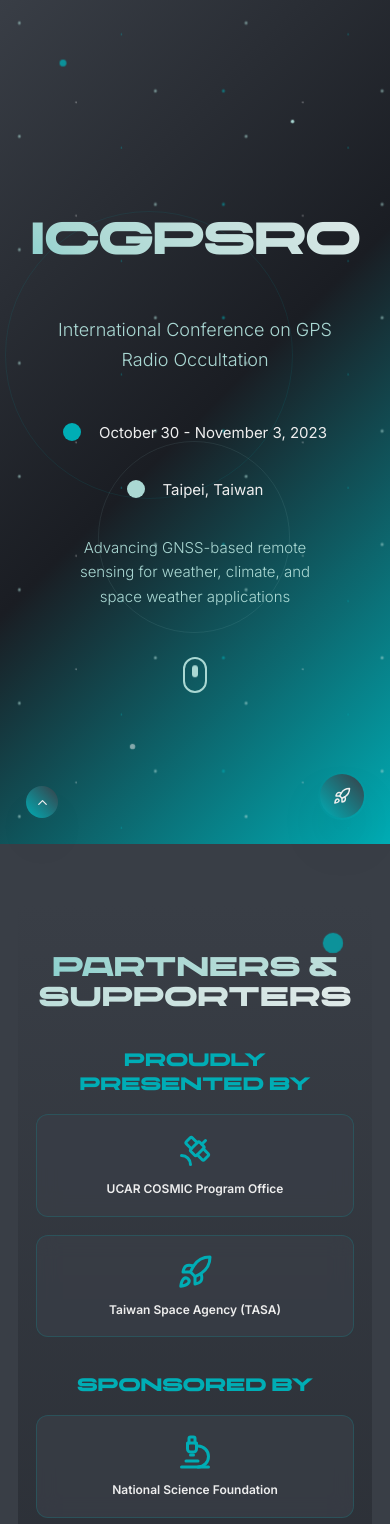
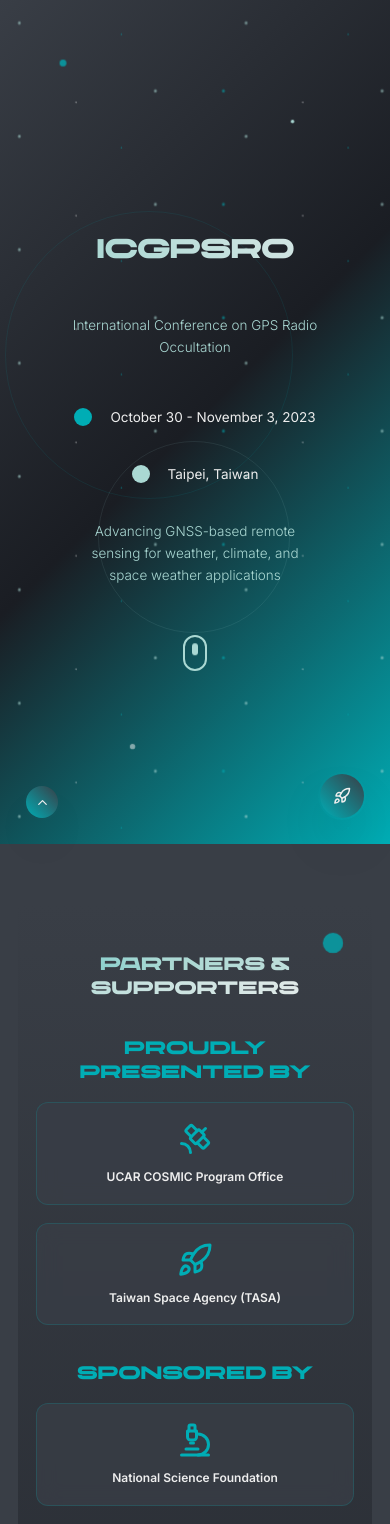
Before and after one commit to ncchen99/ICGPSRO, a React (Vite) app: page / in a window 390 px wide. Shown: the top 1524 px of the page. Built offline with nearby package versions, Linux system fonts and the light colour scheme.

Commit message:
🌸 調整多個元件的字體大小以提升響應式設計，包括 Agenda、Banner、ConferenceIntro、FAQ、Host、Join 和 Speakers 元件，改善整體視覺效果。

```diff
--- a/src/components/Agenda.jsx
+++ b/src/components/Agenda.jsx
@@ -362,7 +362,7 @@ const Agenda = () => {
                     viewport={{ once: true }}
                     className="text-center mb-16"
                 >
-                    <h2 className="font-chaney text-4xl md:text-5xl lg:text-6xl text-dark-space mb-6">
+                    <h2 className="font-chaney text-2xl sm:text-3xl md:text-4xl lg:text-5xl xl:text-6xl text-dark-space mb-6">
                         Conference <span className="text-cosmic-teal">Agenda</span>
                     </h2>
                     <div className="w-24 h-1 bg-cosmic-teal mx-auto mb-8"></div>
--- a/src/components/Banner.jsx
+++ b/src/components/Banner.jsx
@@ -35,7 +35,7 @@ const Banner = ({ lenis }) => {
                             initial={{ opacity: 0, scale: 0.8 }}
                             animate={{ opacity: 1, scale: 1 }}
                             transition={{ duration: 1, delay: 0.2 }}
-                            className="font-chaney text-6xl md:text-7xl lg:text-8xl xl:text-9xl text-cosmic-white leading-tight tracking-tight nebula-text mb-16"
+                            className="font-chaney text-4xl sm:text-5xl md:text-6xl lg:text-7xl xl:text-8xl 2xl:text-9xl text-cosmic-white leading-tight tracking-tight nebula-text mb-16"
                         >
                             ICGPSRO
                         </motion.h1>
@@ -46,7 +46,7 @@ const Banner = ({ lenis }) => {
                             transition={{ duration: 1, delay: 0.4 }}
                             className="space-y-8 mb-16 px-8"
                         >
-                            <h2 className="font-space text-2xl md:text-3xl lg:text-4xl text-stellar-mint font-light leading-relaxed">
+                            <h2 className="font-space text-lg sm:text-xl md:text-2xl lg:text-3xl xl:text-4xl text-stellar-mint font-light leading-relaxed">
                                 International Conference on GPS Radio Occultation
                             </h2>
                         </motion.div>
@@ -60,7 +60,7 @@ const Banner = ({ lenis }) => {
                         className="space-y-12 mb-24 px-12"
                     >
                         {/* Date and location */}
-                        <div className="flex flex-col md:flex-row justify-center items-center gap-12 text-xl md:text-2xl font-space">
+                        <div className="flex flex-col md:flex-row justify-center items-center gap-12 text-lg md:text-xl lg:text-2xl font-space">
                             <div className="flex items-center space-x-6">
                                 <div className="w-6 h-6 bg-cosmic-teal rounded-full"></div>
                                 <span className="text-cosmic-white">October 30 - November 3, 2023</span>
@@ -73,7 +73,7 @@ const Banner = ({ lenis }) => {
 
                         {/* Description */}
                         <div className="max-w-4xl mx-auto px-8">
-                            <p className="text-xl md:text-2xl text-stellar-mint leading-relaxed font-space font-light text-center">
+                            <p className="text-lg md:text-xl lg:text-2xl text-stellar-mint leading-relaxed font-space font-light text-center">
                                 Advancing GNSS-based remote sensing for weather, climate, and space weather applications
                             </p>
                         </div>
--- a/src/components/ConferenceIntro.jsx
+++ b/src/components/ConferenceIntro.jsx
@@ -73,13 +73,13 @@ const ConferenceIntro = ({ lenis }) => {
                     viewport={{ once: true }}
                     className="text-center mb-20"
                 >
-                    <h2 className="font-chaney text-5xl md:text-6xl lg:text-7xl text-dark-space mb-8 leading-tight">
+                    <h2 className="font-chaney text-3xl sm:text-4xl md:text-5xl lg:text-6xl xl:text-7xl text-dark-space mb-8 leading-tight">
                         <span className="text-cosmic-teal">Exploring</span> the Future
                         <br />
                         <span className="text-dark-space">of Space Science</span>
                     </h2>
                     <div className="w-32 h-1 bg-cosmic-teal mx-auto mb-12"></div>
-                    <p className="font-space text-2xl md:text-3xl text-dark-space max-w-5xl mx-auto leading-relaxed font-light">
+                    <p className="font-space text-lg sm:text-xl md:text-2xl lg:text-3xl text-dark-space max-w-5xl mx-auto leading-relaxed font-light">
                         ICGPSRO 2023 brings together the global community to advance GPS Radio Occultation
                         and GNSS-based remote sensing for atmospheric and space sciences.
                     </p>
@@ -124,7 +124,7 @@ const ConferenceIntro = ({ lenis }) => {
                         viewport={{ once: true }}
                         className="space-y-8"
                     >
-                        <h3 className="font-chaney text-4xl md:text-5xl text-dark-space mb-8 leading-tight">
+                        <h3 className="font-chaney text-2xl sm:text-3xl md:text-4xl lg:text-5xl xl:text-6xl text-dark-space mb-8 leading-tight">
                             About <span className="text-cosmic-teal">ICGPSRO</span>
                         </h3>
                         <div className="space-y-8 font-space text-dark-space">
@@ -149,7 +149,7 @@ const ConferenceIntro = ({ lenis }) => {
                         viewport={{ once: true }}
                         className="space-y-8"
                     >
-                        <h3 className="font-chaney text-4xl md:text-5xl text-dark-space mb-8 leading-tight">
+                        <h3 className="font-chaney text-2xl sm:text-3xl md:text-4xl lg:text-5xl xl:text-6xl text-dark-space mb-8 leading-tight">
                             Conference <span className="text-cosmic-teal">Themes</span>
                         </h3>
                         <div className="space-y-6">
@@ -181,7 +181,7 @@ const ConferenceIntro = ({ lenis }) => {
                     <div className="bg-gradient-to-br from-cosmic-teal to-dark-space rounded-3xl p-16 text-white relative overflow-hidden shadow-2xl">
                         <div className="absolute inset-0 bg-black opacity-10"></div>
                         <div className="relative z-10 space-y-8">
-                            <h3 className="font-chaney text-4xl md:text-5xl mb-8 leading-tight">
+                            <h3 className="font-chaney text-2xl sm:text-3xl md:text-4xl lg:t xl:text-6xl mb-8 leading-tight">
                                 Ready to <span className="text-stellar-mint">Explore</span>?
                             </h3>
                             <p className="font-space text-xl mb-12 max-w-3xl mx-auto leading-relaxed font-light">
--- a/src/components/FAQ.jsx
+++ b/src/components/FAQ.jsx
@@ -107,7 +107,7 @@ const FAQ = () => {
                     viewport={{ once: true }}
                     className="text-center mb-16"
                 >
-                    <h2 className="font-chaney text-4xl md:text-5xl lg:text-6xl text-dark-space mb-6">
+                    <h2 className="font-chaney text-2xl sm:text-3xl md:text-4xl lg:text-5xl xl:text-6xl text-dark-space mb-6">
                         Frequently Asked <span className="text-cosmic-teal">Questions</span>
                     </h2>
                     <div className="w-24 h-1 bg-cosmic-teal mx-auto mb-8"></div>
--- a/src/components/Host.jsx
+++ b/src/components/Host.jsx
@@ -60,7 +60,7 @@ const Host = () => {
                     viewport={{ once: true }}
                     className="text-center mb-12"
                 >
-                    <h2 className="font-chaney text-4xl md:text-5xl lg:text-6xl text-cosmic-white mb-6">
+                    <h2 className="font-chaney text-2xl sm:text-3xl md:text-4xl lg:text-5xl xl:text-6xl text-cosmic-white mb-6">
                         <span className="nebula-text">Partners & Supporters</span>
                     </h2>
                     <div className="section-divider max-w-md mx-auto"></div>
--- a/src/components/Join.jsx
+++ b/src/components/Join.jsx
@@ -107,7 +107,7 @@ const Join = () => {
                     viewport={{ once: true }}
                     className="text-center mb-16"
                 >
-                    <h2 className="font-chaney text-4xl md:text-5xl lg:text-6xl text-cosmic-white mb-6">
+                    <h2 className="font-chaney text-2xl sm:text-3xl md:text-4xl lg:text-5xl xl:text-6xl text-cosmic-white mb-6">
                         Join <span className="nebula-text">ICGPSRO 2023</span>
                     </h2>
                     <div className="section-divider max-w-md mx-auto"></div>
--- a/src/components/Speakers.jsx
+++ b/src/components/Speakers.jsx
@@ -100,7 +100,7 @@ const Speakers = () => {
                     viewport={{ once: true }}
                     className="text-center mb-12"
                 >
-                    <h2 className="font-chaney text-4xl md:text-5xl lg:text-6xl text-cosmic-white mb-6">
+                    <h2 className="font-chaney text-2xl sm:text-3xl md:text-4xl lg:text-5xl xl:text-6xl text-cosmic-white mb-6">
                         Distinguished <span className="nebula-text">Speakers</span>
                     </h2>
                     <div className="section-divider max-w-md mx-auto"></div>
```
